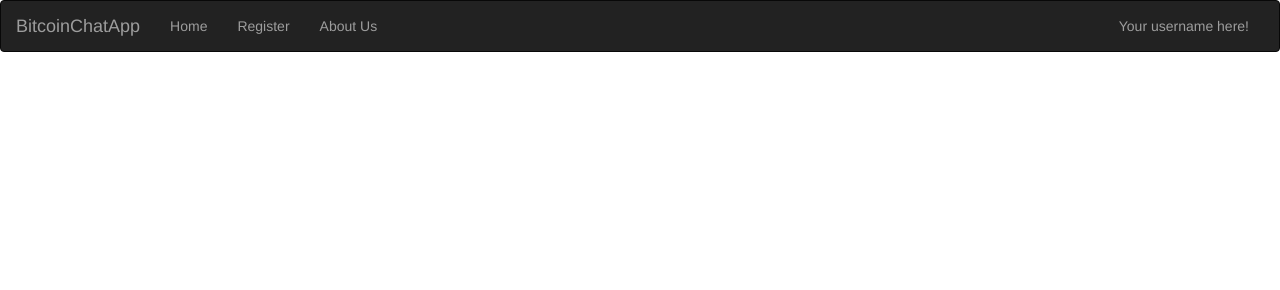
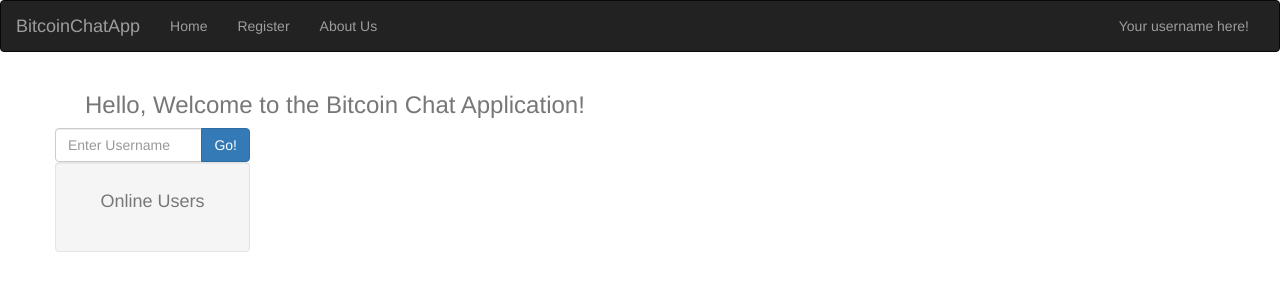
Before and after one commit to AnmolTomer/bitcoinChatApp, a website: page public/index.htm in a window 1280 px wide. Drawn offline with nearby package versions, Linux system fonts and the light colour scheme.

Commit message:
Add html for header, main row, entering username and placeholder window for price.

```diff
--- a/public/index.htm
+++ b/public/index.htm
@@ -29,3 +29,50 @@
             </div>
         </nav>
     <!-- end nav bar -->
+
+
+    <!-- main -->
+    <main class = "container">
+        <!--*************BEGIN HOME PAGE************************************************************************************ -->
+
+
+        <div class="page" id=homePage>
+            <!--header-->
+            <header class = "container header">
+                <h3 class="text-muted">Hello<span id="fNameSpan1"></span><span id="lNameSpan1"></span>, Welcome to the Bitcoin Chat Application!</h3>
+
+                </h3>
+            </header> <!-- end header -->
+
+
+            <!--MAIN ROW -->
+            <div class="row">
+                <!-- section for users & bitcoin price & login (COL1) -->
+                <section class="col-sm-2 test">
+
+
+                    <!-- Row for entering username-->
+                    <div class = "row" id = "loginRow">
+                        <div class= "input-group">
+                            <input type="text" class="form-control" placeholder="Enter Username" id="uname_input">
+                            <span class="input-group-btn"><button class="btn btn-primary" type="button" id="go_btn">Go!</button></span>
+                        </div>
+                    </div>
+
+
+                    <!-- placeholder for price-->
+                    <div class = "row">
+                        <article class="well">
+                            <h4 class="text-muted text-center">Online Users</h4>
+                            <ul class="list-group" id="users"></ul>
+                        </article>
+                    </div>
+
+                </section>
+                <!-- end section -->
+            </div>
+
+        </div>
+    </main>
+</body>
+</html>
```
